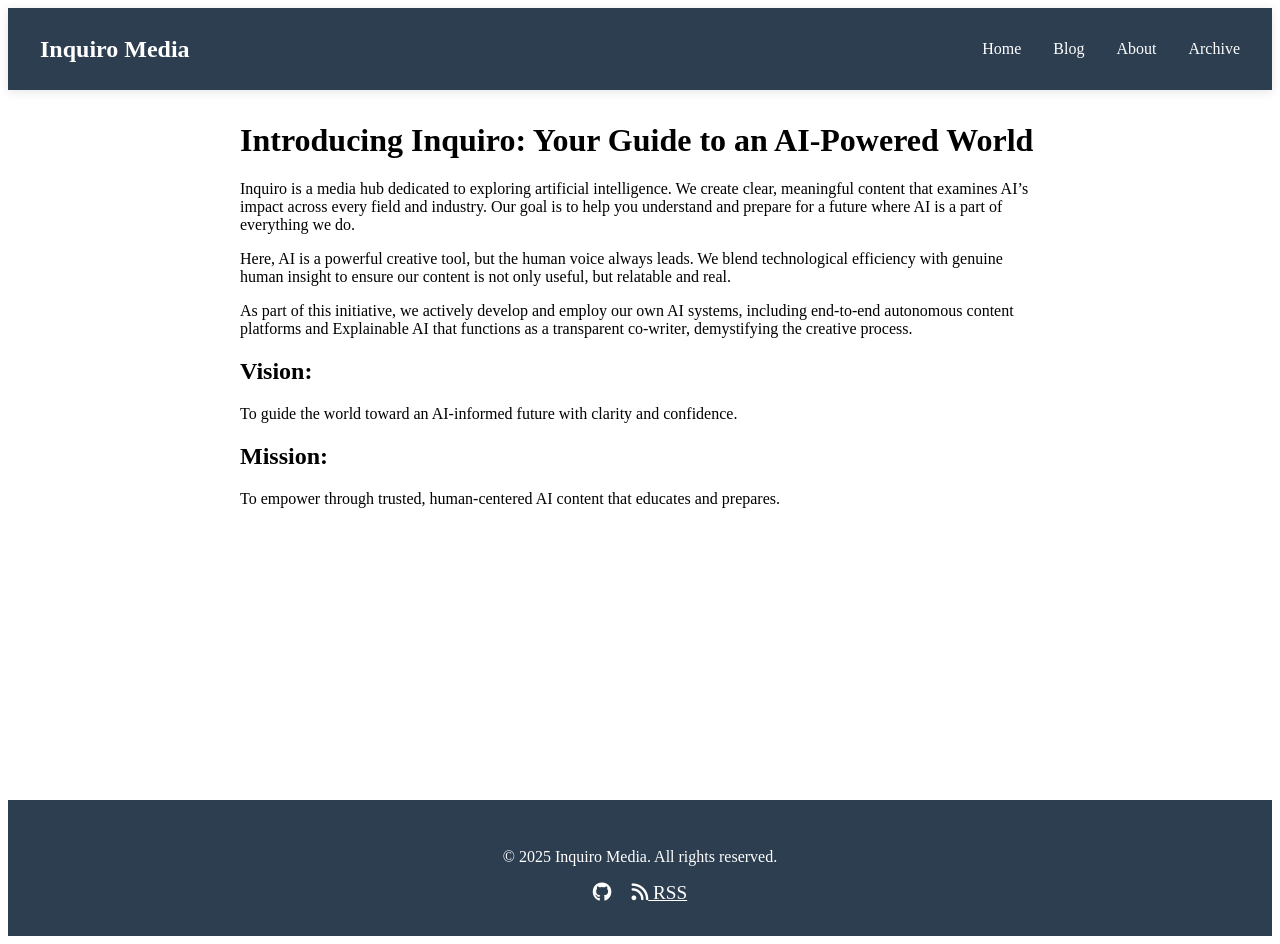
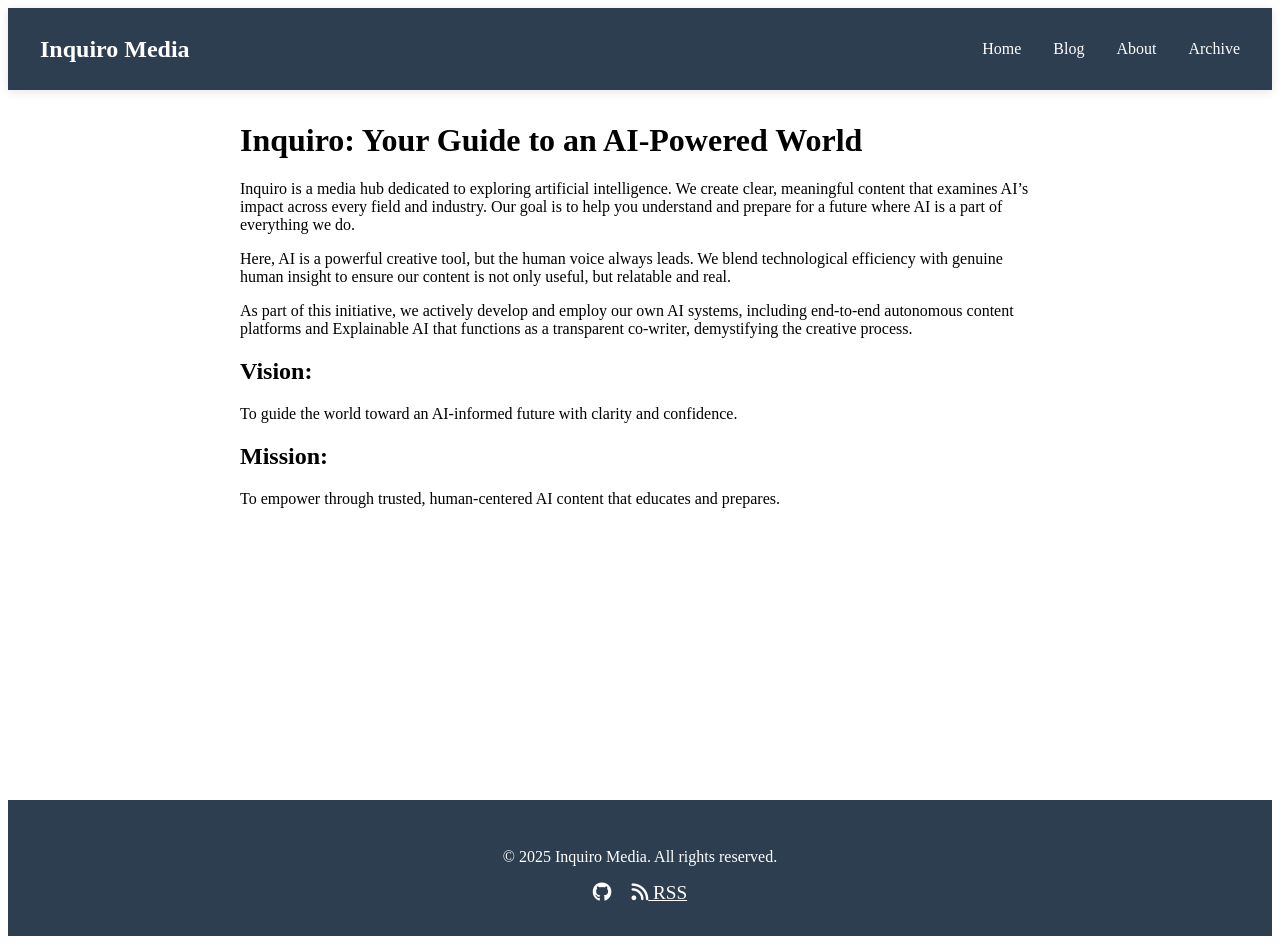
Before and after one commit to faisalmrasul/inquiro-media, a Jekyll site: the page built from about.md, in a window 1280 px wide. Built offline with Jekyll 4.4.1, drawn with Linux system fonts in a browser that asks for light colours; our own code applies the rules of GitHub Pages for plain Markdown files.

Commit message:
Update about.md

```diff
--- a/about.md
+++ b/about.md
@@ -1,4 +1,4 @@
-# Introducing Inquiro: Your Guide to an AI-Powered World #
+# Inquiro: Your Guide to an AI-Powered World #
 
 Inquiro is a media hub dedicated to exploring artificial intelligence. We create clear, meaningful content that examines AI’s impact across every field and industry. Our goal is to help you understand and prepare for a future where AI is a part of everything we do.
 
```
